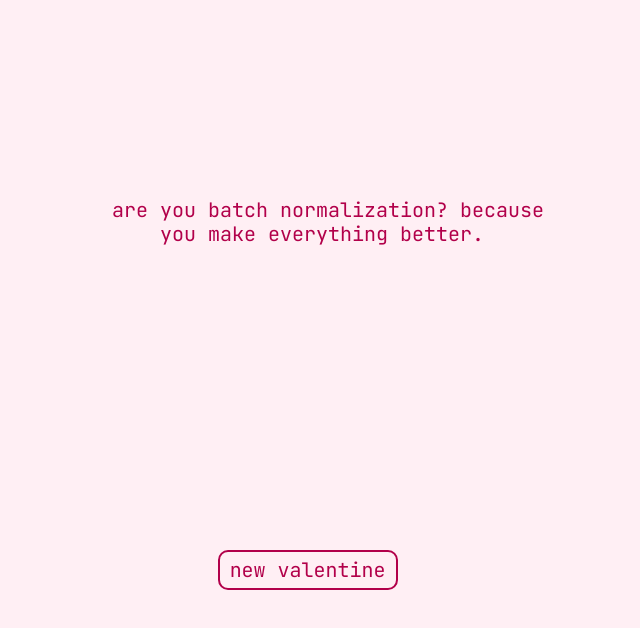
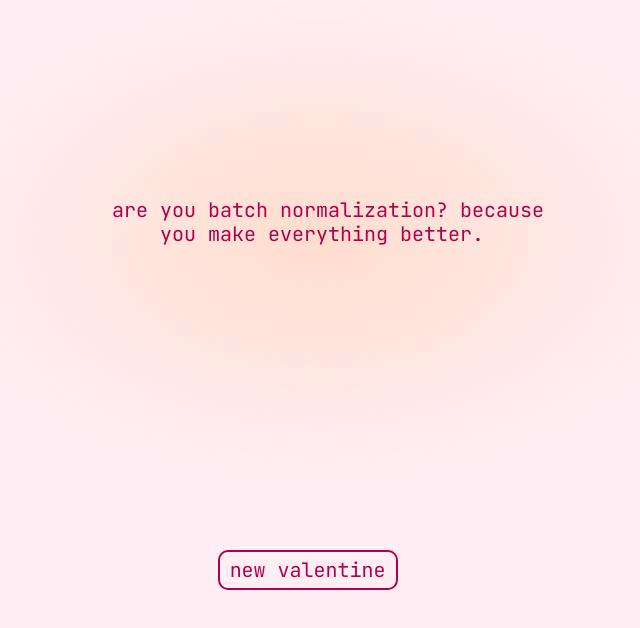
Before and after one commit to michelllepan/machinelov.ing, a Next.js app: page / in a window 1280 px wide. Shown: the part 162-790 px from the top of the page, without its empty margins (320-960 px from the left). Built offline with nearby package versions, Linux system fonts and the light colour scheme.

Commit message:
fix background gradient

```diff
--- a/app/globals.css
+++ b/app/globals.css
@@ -8,7 +8,6 @@
 html {
   font-size: 20px;
   background-color: #ffeff4;
-  background-image: radial-gradient(ellipse 400px 250px at center, #ffd0b0ad 0%, transparent 100%);
   color: #B2004A;
 }
 
--- a/app/page.tsx
+++ b/app/page.tsx
@@ -284,7 +284,7 @@ export default function Home() {
       <div
         ref={gridRef}
         className="fixed inset-0 overflow-hidden select-none pointer-events-none"
-        style={{ lineHeight: "1.2" }}
+        style={{ lineHeight: "1.2", backgroundImage: "radial-gradient(ellipse 400px 250px at center, #ffd0b090 0%, transparent 100%)" }}
       >
         <BackgroundGrid />
         {metrics && messagePos && lines.length > 0 && (
```
